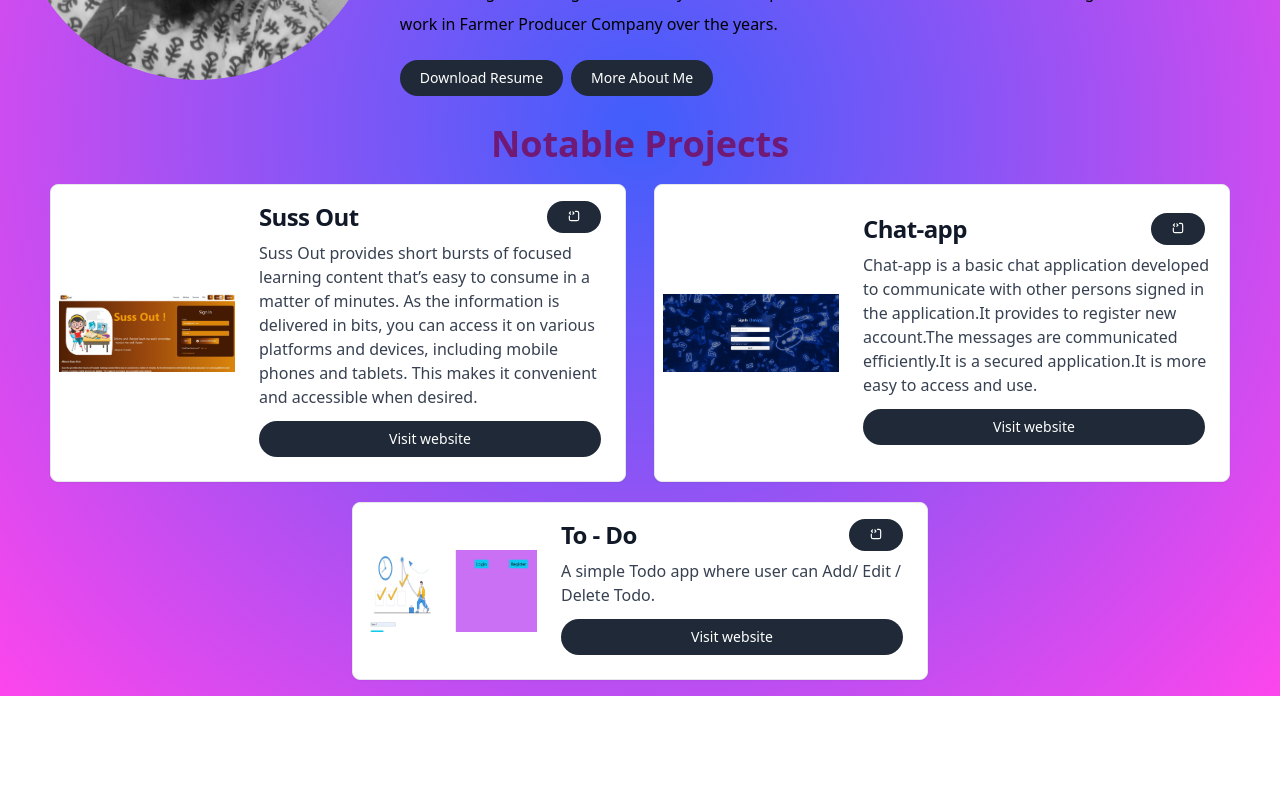
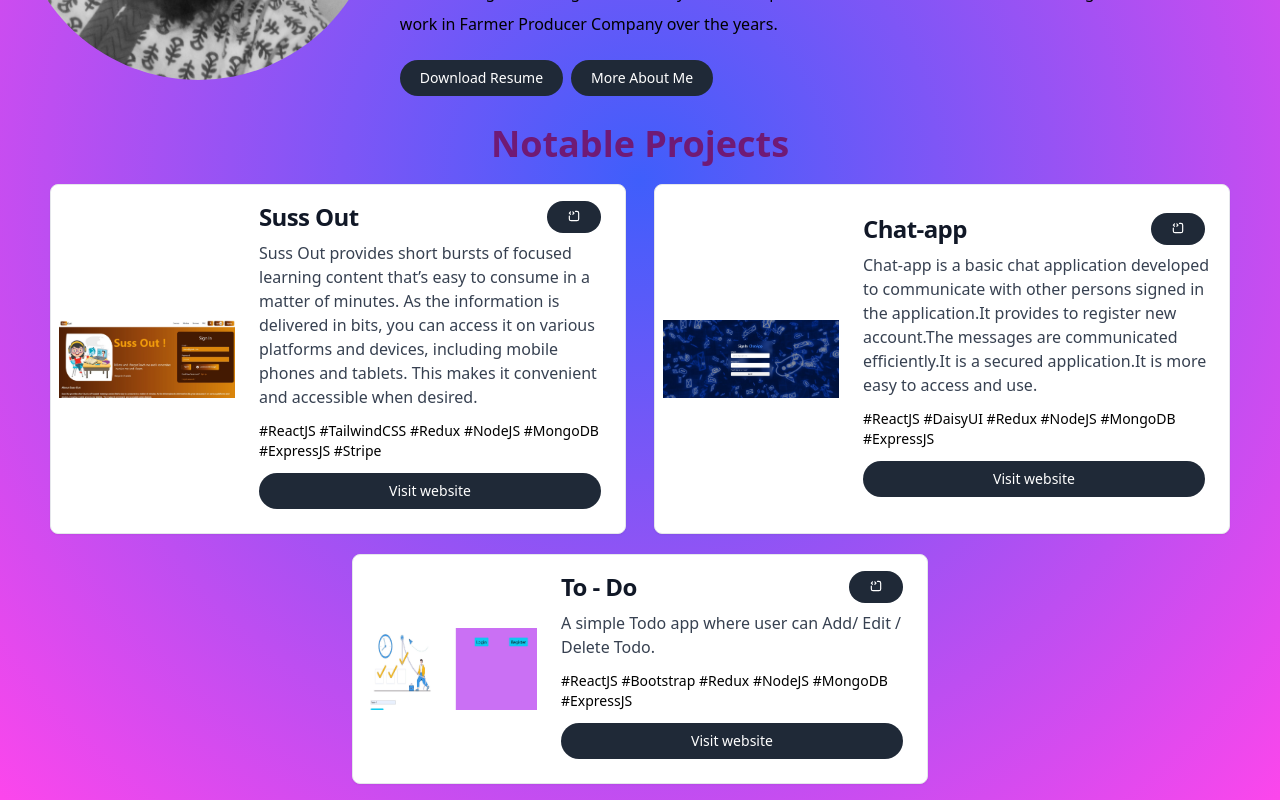
Before and after one commit to GeethaRagu/GeethaPortfolio, a React (Vite) app: page / in a window 1280 px wide. Shown: the part 440-1240 px from the top of the page. Before the commit the page ends 1136 px from the top, so only its background shows below. Built offline with nearby package versions, Linux system fonts and the light colour scheme.

Commit message:
updated with skills

```diff
--- a/src/Pages/Home.jsx
+++ b/src/Pages/Home.jsx
@@ -110,6 +110,9 @@ const Home = () => {
                   platforms and devices, including mobile phones and tablets.
                   This makes it convenient and accessible when desired.
                 </p>
+                <p className="font-light text-sm mb-3">
+                  #ReactJS #TailwindCSS #Redux #NodeJS #MongoDB #ExpressJS #Stripe
+                </p>
                 <button
                   type="button"
                   className="w-15 text-white bg-gray-800 hover:bg-gray-900 focus:outline-none focus:ring-4 focus:ring-gray-300 font-medium rounded-full text-sm px-5 py-2 me-2 mb-2 dark:bg-gray-800 dark:hover:bg-gray-700 dark:focus:ring-gray-700 dark:border-gray-700"
@@ -151,6 +154,9 @@ const Home = () => {
                   efficiently.It is a secured application.It is more easy to
                   access and use.
                 </p>
+                <p className="font-light text-sm mb-3">
+                #ReactJS #DaisyUI #Redux #NodeJS #MongoDB #ExpressJS
+                </p>
                 <button
                 type="button"
                 class="text-white bg-gray-800 hover:bg-gray-900 focus:outline-none focus:ring-4 focus:ring-gray-300 font-medium rounded-full text-sm px-5 py-2 me-2 mb-2 dark:bg-gray-800 dark:hover:bg-gray-700 dark:focus:ring-gray-700 dark:border-gray-700"
@@ -187,6 +193,9 @@ const Home = () => {
                 <p className="mb-3 font-normal text-gray-700 dark:text-gray-400">
                 A simple Todo app where user can Add/ Edit / Delete Todo.
                 </p>
+                <p className="font-light text-sm mb-3">
+                #ReactJS #Bootstrap #Redux #NodeJS #MongoDB #ExpressJS
+                </p>
                 <button
                   type="button"
                   className="w-15 text-white bg-gray-800 hover:bg-gray-900 focus:outline-none focus:ring-4 focus:ring-gray-300 font-medium rounded-full text-sm px-5 py-2 me-2 mb-2 dark:bg-gray-800 dark:hover:bg-gray-700 dark:focus:ring-gray-700 dark:border-gray-700"
--- a/src/Pages/Projects.jsx
+++ b/src/Pages/Projects.jsx
@@ -43,7 +43,9 @@ const Projects = () => {
                   quiz
                 </p>
               </p>
-
+              <p className="font-light text-sm mb-3">
+                #ReactJS #TailwindCSS #Redux #NodeJS #MongoDB #ExpressJS #Stripe
+              </p>
               <button
                 type="button"
                 className="text-white bg-gray-800 hover:bg-gray-900 focus:outline-none focus:ring-4 focus:ring-gray-300 font-medium rounded-full text-sm px-5 py-2 me-2 mb-2 dark:bg-gray-800 dark:hover:bg-gray-700 dark:focus:ring-gray-700 dark:border-gray-700"
@@ -91,6 +93,9 @@ const Projects = () => {
               <h2 className="text-gray-500 font-bold">Future updates</h2>
               <p>Update online users using Socket io</p>
             </p>
+            <p className="font-light text-sm mb-3">
+              #ReactJS #DaisyUI #Redux #NodeJS #MongoDB #ExpressJS
+            </p>
             <button
               type="button"
               class="text-white bg-gray-800 hover:bg-gray-900 focus:outline-none focus:ring-4 focus:ring-gray-300 font-medium rounded-full text-sm px-5 py-2 me-2 mb-2 dark:bg-gray-800 dark:hover:bg-gray-700 dark:focus:ring-gray-700 dark:border-gray-700"
@@ -117,7 +122,7 @@ const Projects = () => {
             <div className="flex flex-col justify-between p-4">
               <div className="flex flex-row  justify-between">
                 <h5 className="mb-2 text-2xl font-bold  text-gray-900 dark:text-white">
-                To - Do
+                  To - Do
                 </h5>
 
                 <a
@@ -130,15 +135,17 @@ const Projects = () => {
                 </a>
               </div>
               <p className="mb-3 font-normal text-gray-700 dark:text-gray-400">
-              A simple Todo app where user can Add/ Edit / Delete Todo.
+                A simple Todo app where user can Add/ Edit / Delete Todo.
                 <h1 className="text-gray-500 font-bold">Lessons Learnt</h1>
-                <p>Gained proficiency in mongoose and asynchronous Javascript.</p>
+                <p>
+                  Gained proficiency in mongoose and asynchronous Javascript.
+                </p>
                 <h2 className="text-gray-500 font-bold">Future updates</h2>
-                <p>
-                  Login using Google , set reminders / deadlines.
-                </p>
+                <p>Login using Google , set reminders / deadlines.</p>
               </p>
-
+              <p className="font-light text-sm mb-3">
+                #ReactJS #Bootstrap #Redux #NodeJS #MongoDB #ExpressJS
+              </p>
               <button
                 type="button"
                 className="text-white bg-gray-800 hover:bg-gray-900 focus:outline-none focus:ring-4 focus:ring-gray-300 font-medium rounded-full text-sm px-5 py-2 me-2 mb-2 dark:bg-gray-800 dark:hover:bg-gray-700 dark:focus:ring-gray-700 dark:border-gray-700"
@@ -154,8 +161,6 @@ const Projects = () => {
             </div>
           </div>
         </div>
-
-
       </div>
     </div>
   );
```
